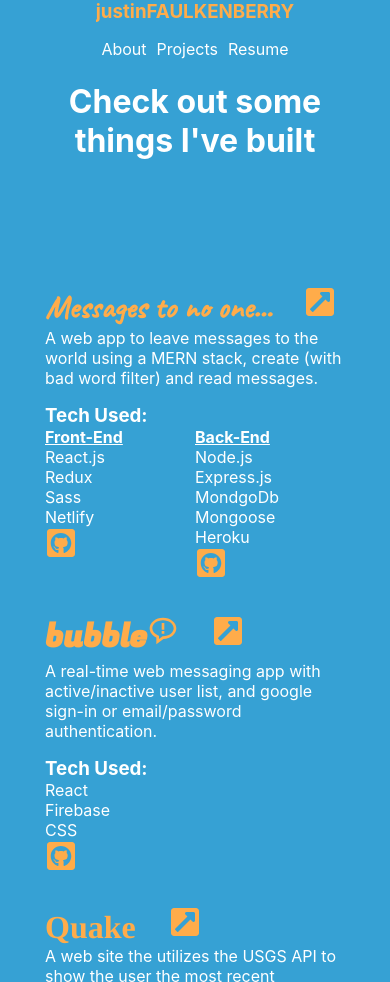
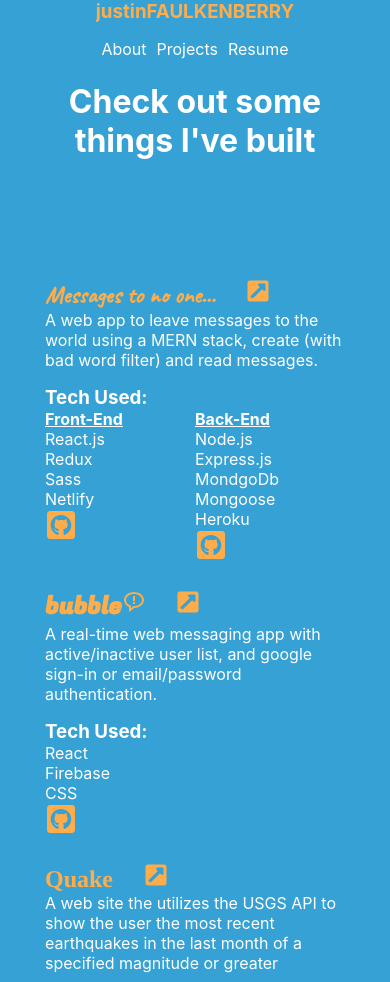
Before and after one commit to millennium-faulken/portfolio, a React app: page /projects in a window 390 px wide. Shown: the top 982 px of the page. Built offline with nearby package versions, Linux system fonts and the light colour scheme; a web font is replaced by a local one.

Commit message:
font size

```diff
--- a/src/components/projects.css
+++ b/src/components/projects.css
@@ -87,9 +87,9 @@
 }
 
 @media (max-width: 500px) {
-    /* .projectItem h1 {
+    .projectItem h1 {
       font-size: x-large;
-    } */
+    }
     .projectItem {
       width: auto;
     }
```
